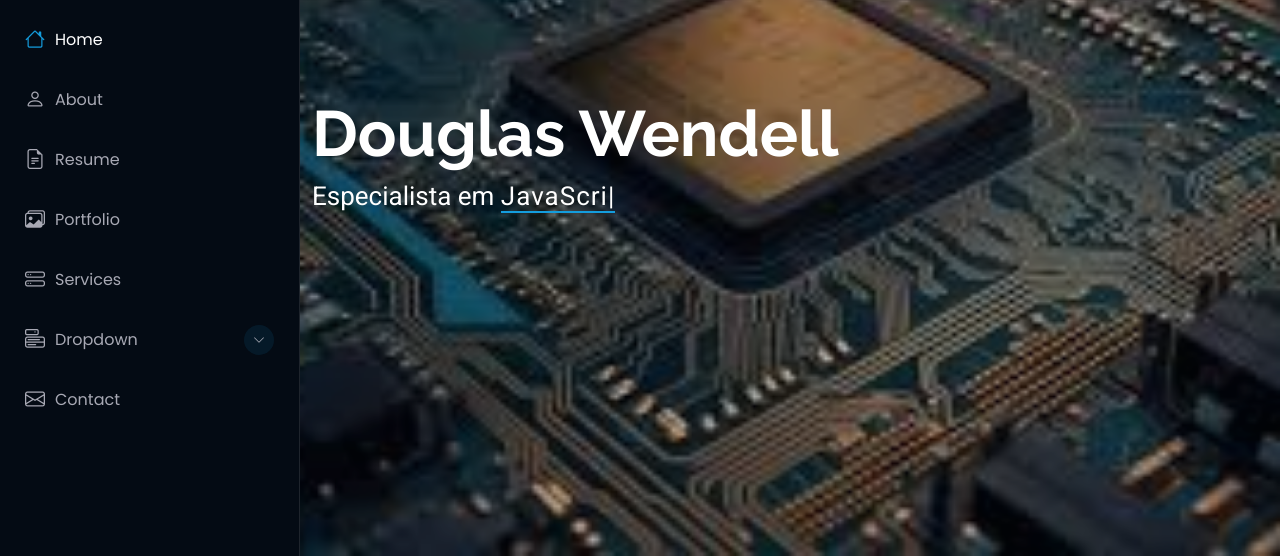
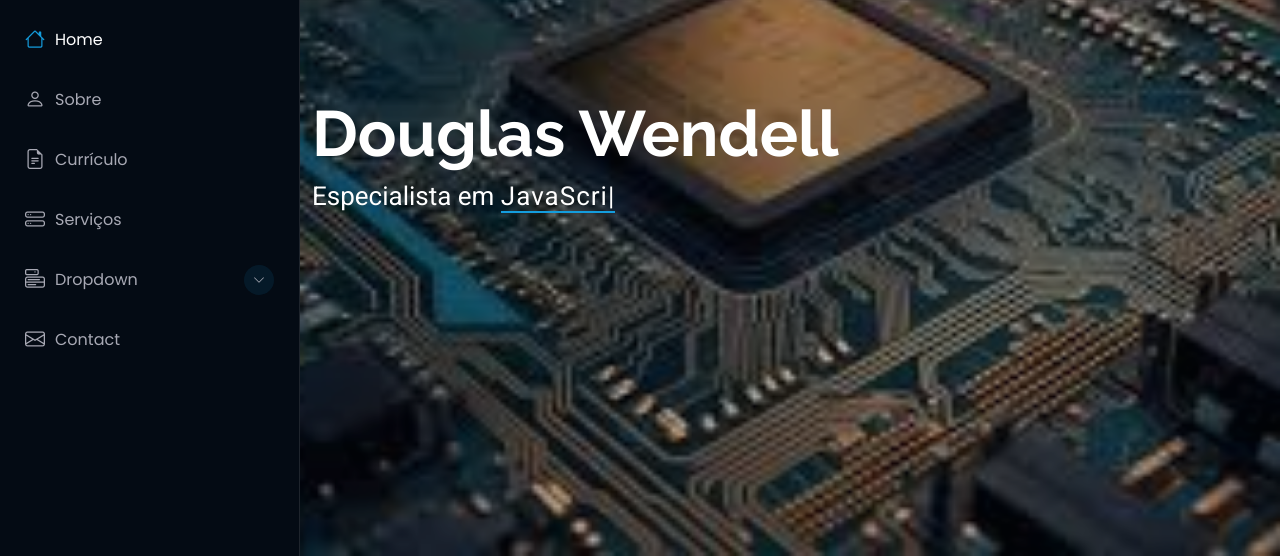
Before and after one commit to Douglas-Wendell/portifolio, a plain HTML site: page index.html in a window 1280 px wide. Shown: the part 244-802 px from the top of the page. Drawn offline with Linux system fonts and the light colour scheme.

Commit message:
Tradução do menu lateral

```diff
--- a/index.html
+++ b/index.html
@@ -62,10 +62,9 @@
     <nav id="navmenu" class="navmenu">
       <ul>
         <li><a href="#hero" class="active"><i class="bi bi-house navicon"></i>Home</a></li>
-        <li><a href="#about"><i class="bi bi-person navicon"></i> About</a></li>
-        <li><a href="#resume"><i class="bi bi-file-earmark-text navicon"></i> Resume</a></li>
-        <li><a href="#portfolio"><i class="bi bi-images navicon"></i> Portfolio</a></li>
-        <li><a href="#services"><i class="bi bi-hdd-stack navicon"></i> Services</a></li>
+        <li><a href="#about"><i class="bi bi-person navicon"></i> Sobre</a></li>
+        <li><a href="#resume"><i class="bi bi-file-earmark-text navicon"></i> Currículo</a></li>
+        <li><a href="#services"><i class="bi bi-hdd-stack navicon"></i> Serviços</a></li>
         <li class="dropdown"><a href="#"><i class="bi bi-menu-button navicon"></i> <span>Dropdown</span> <i class="bi bi-chevron-down toggle-dropdown"></i></a>
           <ul>
             <li><a href="#">Dropdown 1</a></li>
```
